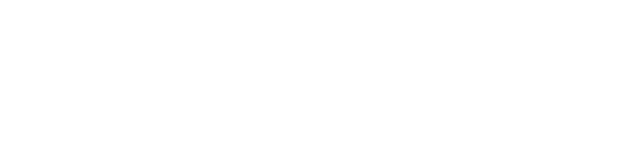
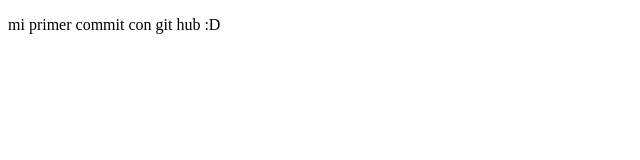
Before and after one commit to abel-mendez/proyectos, a plain HTML site: page index.html in a window 1280 px wide. Shown: the whole page, without its empty margins (0-640 px from the left). Drawn offline with Linux system fonts and the light colour scheme.

Commit message:
mi primer commit real

```diff
--- a/index.html
+++ b/index.html
@@ -5,6 +5,6 @@
     <title>Document</title>
 </head>
 <body>
-
+    <p>mi primer commit con git hub :D</p>
 </body>
 </html>
```
